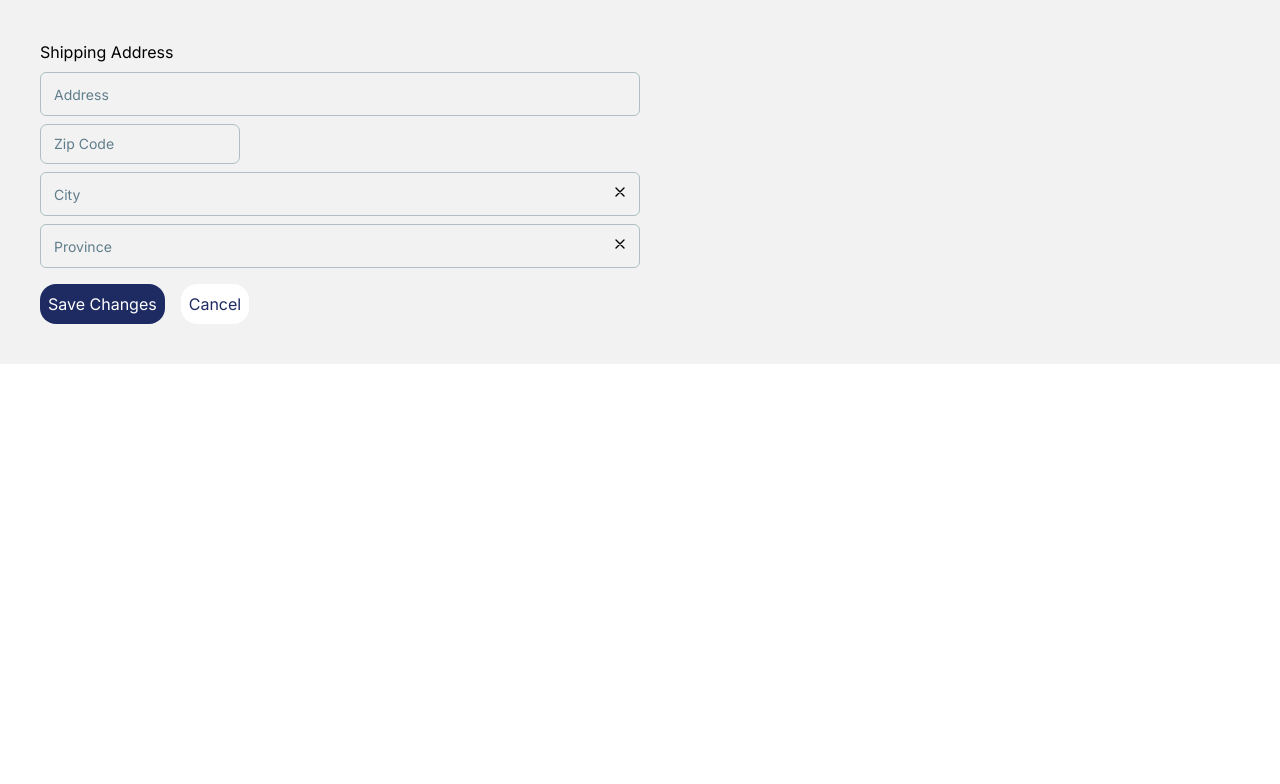
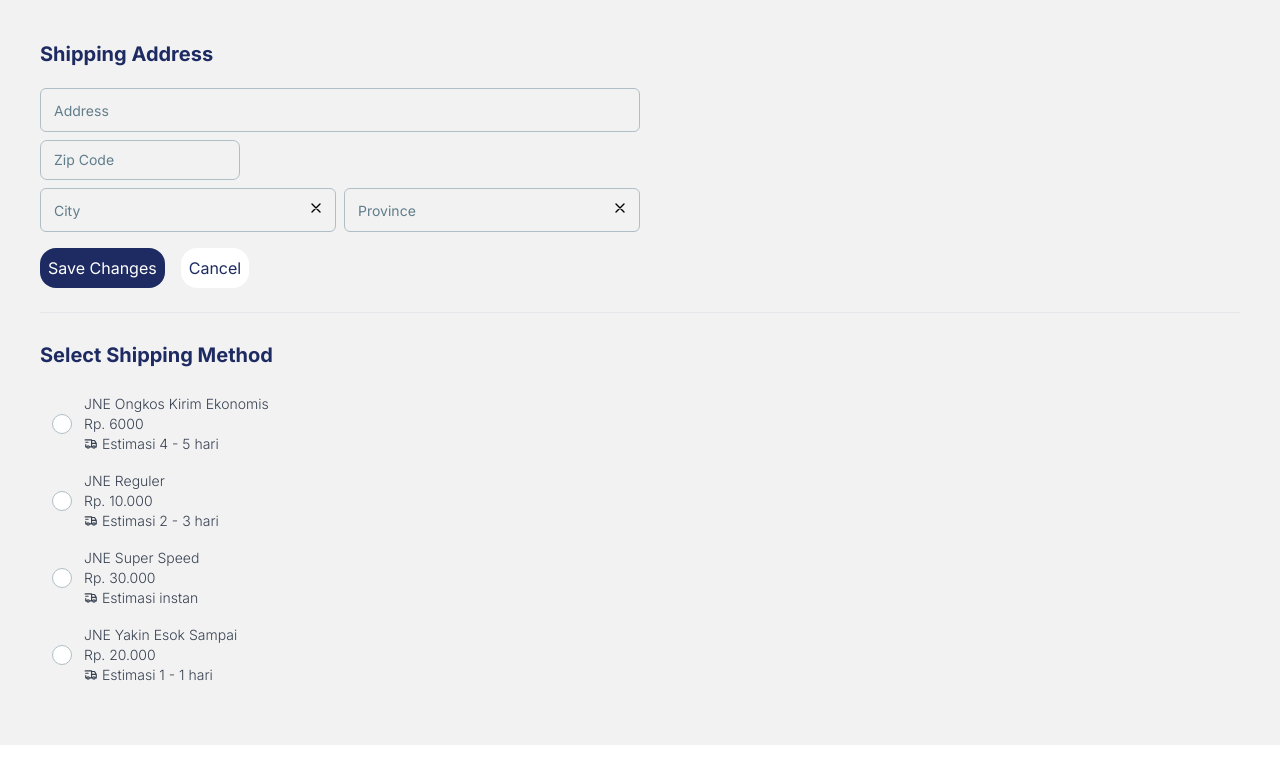
Before and after one commit to edammame/fake.finalproject, a Next.js app in the folder client/: page /transaction in a window 1280 px wide. Shown: the top 784 px of the page. Built offline with nearby package versions, Linux system fonts and the light colour scheme.

Commit message:
add shipping method

```diff
--- a/client/src/app/page.jsx
+++ b/client/src/app/page.jsx
@@ -3,7 +3,9 @@ import ProductList from "@/components/productList";
 export default function Home() {
   return (
     <>
-      <ProductList />
+      <div className=" bg-[#f2f2f2] min-h-screen">
+        <ProductList />
+      </div>
     </>
   );
 }
--- a/client/src/app/product/page.jsx
+++ b/client/src/app/product/page.jsx
@@ -8,12 +8,25 @@ import { useState } from "react";
 import { FaCartShopping } from "react-icons/fa6";
 import { TbTruckDelivery } from "react-icons/tb";
 import { FaShop } from "react-icons/fa6";
+import Link from "next/link";
 
 function Page() {
   const [qty, setQty] = useState(1);
+
+  const next = () => {
+    if (qty === 10) return;
+
+    setQty(qty + 1);
+  };
+
+  const prev = () => {
+    if (qty === 1) return;
+
+    setQty(qty - 1);
+  };
   return (
     <>
-      <div className=" mx-40 mt-10">
+      <div className=" mx-40 pt-10 ">
         <div className=" flex">
           <div className=" w-[60%]">
             <Image
@@ -41,21 +54,25 @@ function Page() {
               <div className=" flex gap-4 justify-between items-center">
                 <div>Quantity :</div>
                 <div className=" flex gap-5 rounded-xl border px-2 py-1">
-                  <button>
-                    <GoPlus />
+                  <button onClick={prev}>
+                    <HiMinus />
                   </button>
                   <div>{qty}</div>
-                  <button>
-                    <HiMinus />
+
+                  <button onClick={next}>
+                    <GoPlus />
                   </button>
                 </div>
               </div>
               <button className=" flex gap-2 justify-center items-center bg-[#1e2b62] text-white rounded-2xl py-2">
                 Add to Cart <FaCartShopping className="text-white" />
               </button>
-              <button className=" flex gap-2 justify-center items-center bg-white border border-[#1e2b62] text-[#1e2b62] rounded-2xl py-2">
-                Buy Now
-              </button>
+              <Link
+                href={"/transaction"}
+                className=" flex gap-2 justify-center items-center bg-white border border-[#1e2b62] text-[#1e2b62] rounded-2xl py-2"
+              >
+                <button>Buy Now</button>
+              </Link>
             </div>
             <hr />
             <div className=" flex gap-2 items-center">
--- a/client/src/app/transaction/address.jsx
+++ b/client/src/app/transaction/address.jsx
@@ -7,12 +7,15 @@ function AddressComponents() {
     <>
       <div className=" max-w-[50%]">
         <div className=" flex flex-col gap-2 mb-4">
-          <div>Shipping Address</div>
+          <div className=" font-bold pb-3 text-xl text-[#1e2b62]">
+            Shipping Address
+          </div>
           {/* <div></div> */}
           <Input size="lg" label="Address" />
           <div className=" w-20">
             <Input variant="outlined" label="Zip Code" placeholder="Zip Code" />
           </div>
+          <div className=" flex gap-2">
             <div className=" relative flex w-full">
               <Input size="lg" label="City" />
               <button>
@@ -24,6 +27,7 @@ function AddressComponents() {
               <button>
                 <HiOutlineX className=" !absolute right-3 top-3" />
               </button>
+            </div>
           </div>
         </div>
         <div className=" flex gap-4">
--- a/client/src/app/transaction/page.jsx
+++ b/client/src/app/transaction/page.jsx
@@ -1,10 +1,14 @@
 import AddressComponents from "./address";
+import ShippingComponents from "./shippingmethos";
 
 function Checkout() {
   return (
     <>
       <div className=" bg-[#f2f2f2] p-10">
         <AddressComponents />
+        <br />
+        <hr />
+        <ShippingComponents />
       </div>
     </>
   );
--- /dev/null
+++ b/client/src/app/transaction/shippingmethos.jsx
@@ -0,0 +1,80 @@
+"use client";
+import { Radio } from "@material-tailwind/react";
+import { TbTruckDelivery } from "react-icons/tb";
+
+function ShippingComponents() {
+  return (
+    <>
+      <div className=" flex flex-col py-3">
+        <div className=" py-4 font-bold text-xl text-[#1e2b62]">
+          Select Shipping Method
+        </div>
+        <div className=" flex gap-2 text-sm py-2">
+          <Radio
+            color="blue"
+            name="shipping"
+            label={
+              <div className=" gap-1">
+                <div>JNE Ongkos Kirim Ekonomis</div>
+                <div>Rp. 6000</div>
+                <div className=" flex gap-1 items-center">
+                  <TbTruckDelivery />
+                  Estimasi 4 - 5 hari
+                </div>
+              </div>
+            }
+          />
+        </div>
+        <div className=" flex gap-2 text-sm py-2">
+          <Radio
+            color="blue"
+            name="shipping"
+            label={
+              <div className=" gap-1">
+                <div>JNE Reguler</div>
+                <div>Rp. 10.000</div>
+                <div className=" flex gap-1 items-center">
+                  <TbTruckDelivery />
+                  Estimasi 2 - 3 hari
+                </div>
+              </div>
+            }
+          />
+        </div>
+        <div className=" flex gap-2 text-sm py-2">
+          <Radio
+            color="blue"
+            name="shipping"
+            label={
+              <div className=" gap-1">
+                <div>JNE Super Speed</div>
+                <div>Rp. 30.000</div>
+                <div className=" flex gap-1 items-center">
+                  <TbTruckDelivery />
+                  Estimasi instan
+                </div>
+              </div>
+            }
+          />
+        </div>
+        <div className=" flex gap-2 text-sm py-2">
+          <Radio
+            color="blue"
+            name="shipping"
+            label={
+              <div className=" gap-1">
+                <div>JNE Yakin Esok Sampai</div>
+                <div> Rp. 20.000</div>
+                <div className=" flex gap-1 items-center">
+                  <TbTruckDelivery />
+                  Estimasi 1 - 1 hari
+                </div>
+              </div>
+            }
+          />
+        </div>
+      </div>
+    </>
+  );
+}
+export default ShippingComponents;
--- a/client/src/components/productList.jsx
+++ b/client/src/components/productList.jsx
@@ -31,7 +31,7 @@ export default ProductList;
 export function ProductCard() {
   return (
     <>
-      {/* <Link href={"/products/" + id}> */}
+      <Link href={"/product"}>
         <Card className=" w-72 hover:scale-105">
           <CardHeader shadow={false} floated={false} className="">
             <Image
@@ -56,7 +56,10 @@ export function ProductCard() {
               Set boneka jari 5 buah, aneka warna
             </Typography>
             {/* tambahin short description di db? */}
-          <Typography color="blue-gray" className="font-semibold pt-3 text-lg">
+            <Typography
+              color="blue-gray"
+              className="font-semibold pt-3 text-lg"
+            >
               <sup className=" text-xs p-0.5">Rp</sup>29.000
             </Typography>
             <div className=" py-3">
@@ -70,7 +73,7 @@ export function ProductCard() {
             </div>
           </CardBody>
         </Card>
-      {/* </Link> */}
+      </Link>
     </>
   );
 }
```
Lines whose indentation alone changed are shown as unchanged.
